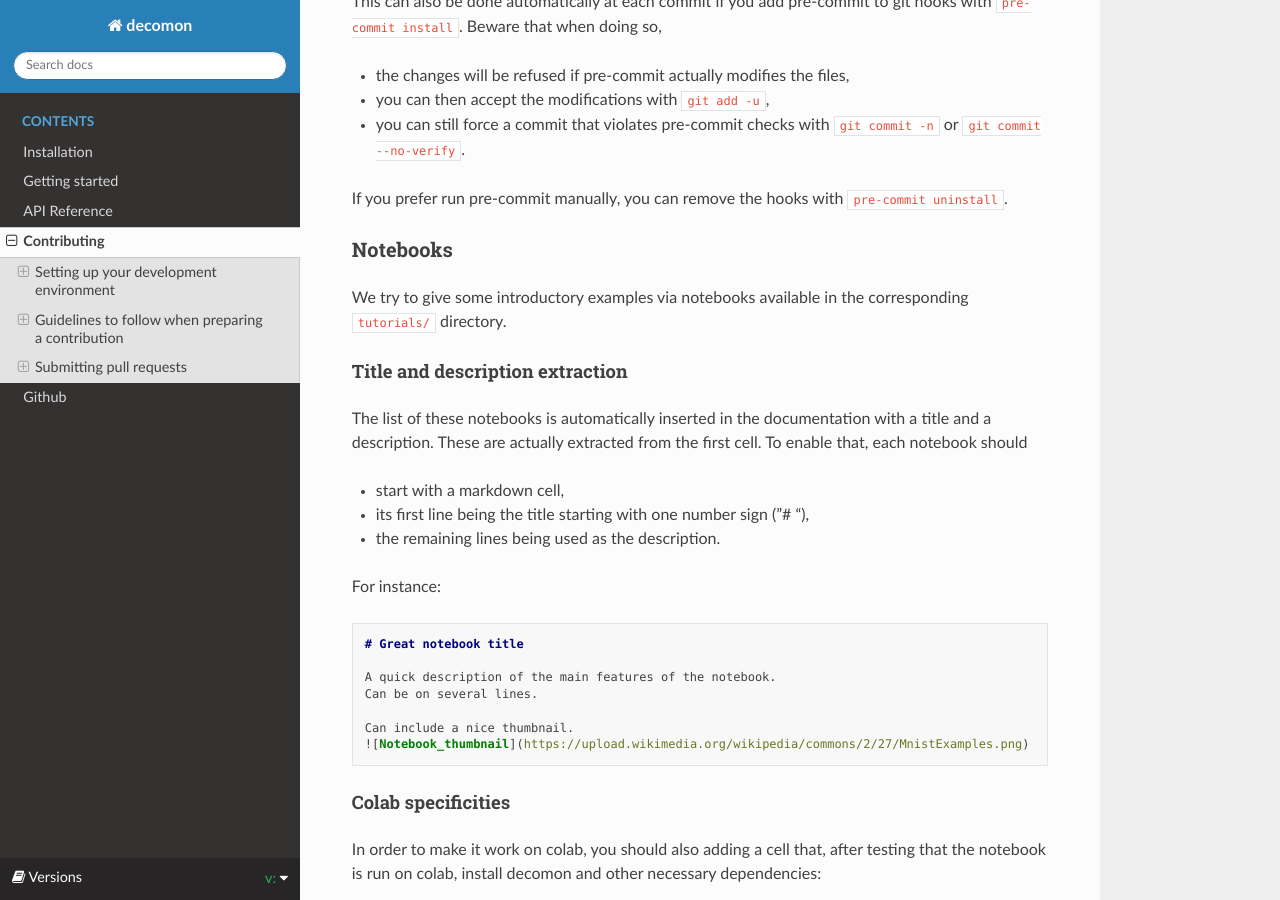
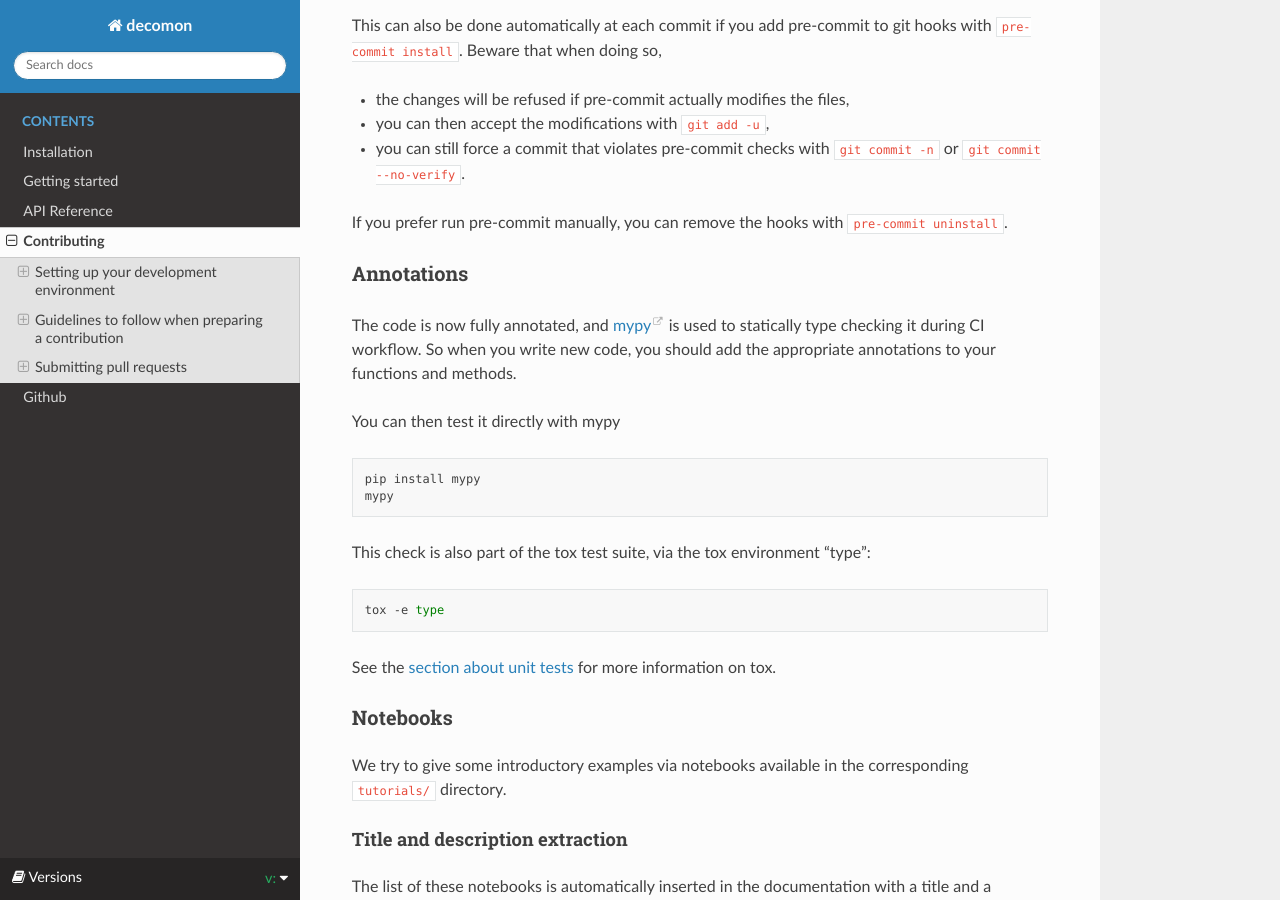
Before and after one commit to airbus/decomon, a Sphinx documentation site: the page built from docs/source/contribute.md, in a window 1280 px wide and 900 px high, scrolled down 5289 px. Built offline with Sphinx 7.4.7 and the Read the Docs theme 2.0.0, drawn with Linux system fonts in a browser that asks for light colours; pages that are not in the unit, such as notebooks, are missing from menus; the version number could not be read and is left out; comment, search, counter and statistics services are not loaded; some of the changed text lies outside the part shown.

Commit message:
Add information about mypy in contributing doc page

````diff
--- a/docs/source/contribute.md
+++ b/docs/source/contribute.md
@@ -224,6 +224,24 @@ Beware that when doing so,
 
 If you prefer run pre-commit manually, you can remove the hooks with `pre-commit uninstall`.
 
+### Annotations
+
+The code is now fully annotated, and [mypy](https://mypy-lang.org/) is used to statically type checking it during CI workflow.
+So when you write new code, you should add the appropriate annotations to your functions and methods.
+
+You can then test it directly with mypy
+```shell
+pip install mypy
+mypy
+```
+
+This check is also part of the tox test suite, via the tox environment "type":
+```shell
+tox -e type
+```
+See the [section about unit tests](#running-unit-tests) for more information on tox.
+
+
 ### Notebooks
 
 We try to give some introductory examples via notebooks available in the corresponding `tutorials/` directory.
@@ -352,7 +370,8 @@ to submit great pull requests and review them efficiently.
 Before submitting your pull request, think to
 - [run the unit tests](#running-unit-tests),
 - [check the documentation locally](#building-the-docs-locally) if you modified it,
-- check you respect the coding styles by [running linters](#coding-style-and-code-linting).
+- check you respect the coding styles by [running linters](#coding-style-and-code-linting),
+- check that mypy is happy with [your annotations](#annotations).
 
 If you do not, you will still be able to see the status of your PR as CI will do these checks for you.
 
````
